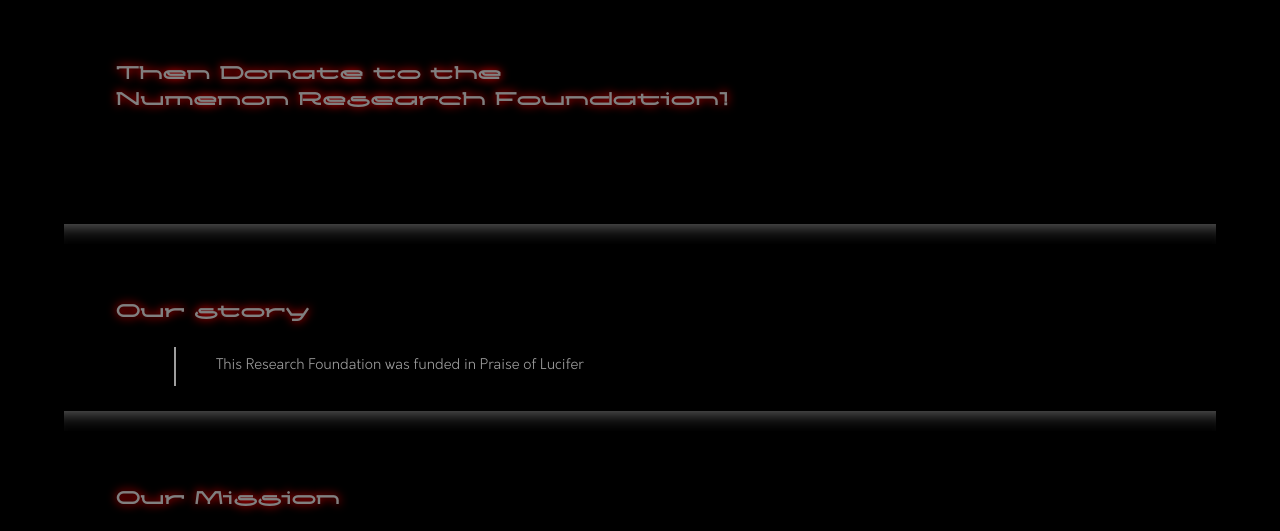
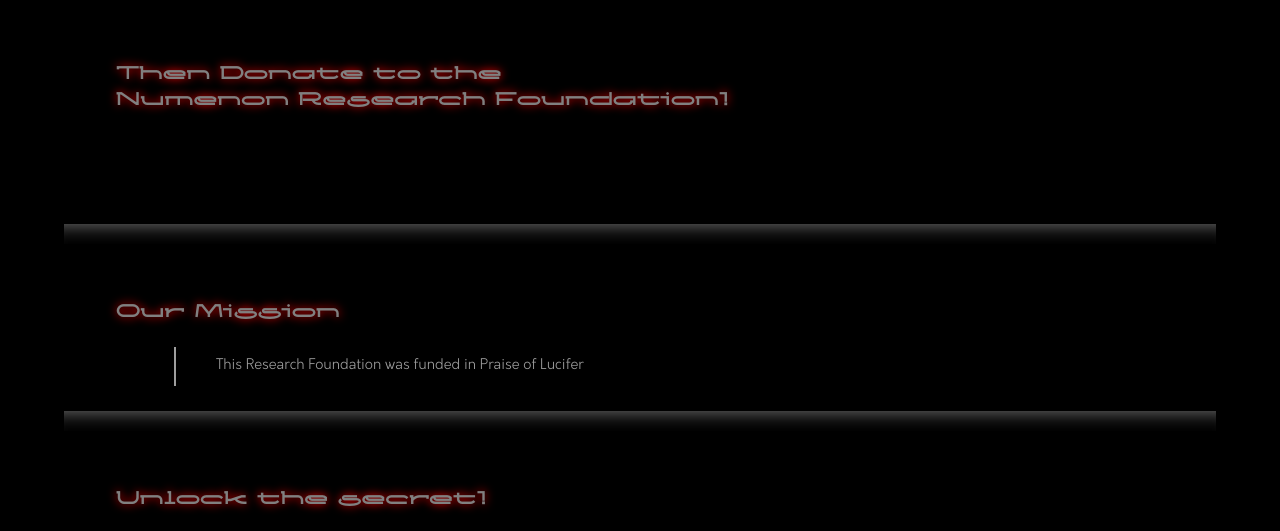
Before and after one commit to sophiadejong/apothecists, a plain HTML site: page home.html in a window 1280 px wide. Shown: the part 1728-2259 px from the top of the page. Drawn offline with nearby package versions, Linux system fonts and the light colour scheme; grey boxes are pictures that could not be loaded.

Commit message:
Add files via upload

```diff
--- a/home.html
+++ b/home.html
@@ -133,7 +133,7 @@ Do you want to upgrade to immortality?<br></p>
 
 <hr>
 			<section class="ha-waypoint" data-animate-down="ha-header-subshow" data-animate-up="ha-header-show">
-			<h2>Our story</h2>
+			<h2>Our Mission</h2>
 			<p class="innertext">
 
 				This Research Foundation was funded in Praise of Lucifer
@@ -142,7 +142,7 @@ Do you want to upgrade to immortality?<br></p>
 			</section>
 <hr>
 			<section>
-				<h2>Our Mission</h2>
+				<h2>Unlock the secret!</h2>
 <!-- 				<h3>Genetic Hybridization</h3> -->
 			<div class="video" style="height: 80vh">
 <!-- <div class="videoshop" style="background-color: black; margin-top: 1%;"> -->
```
